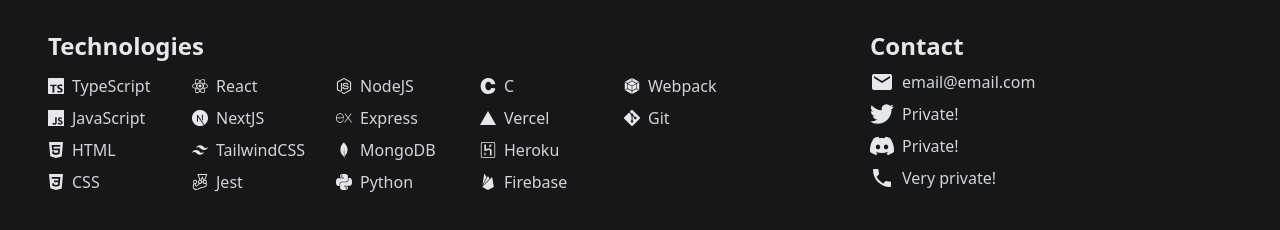
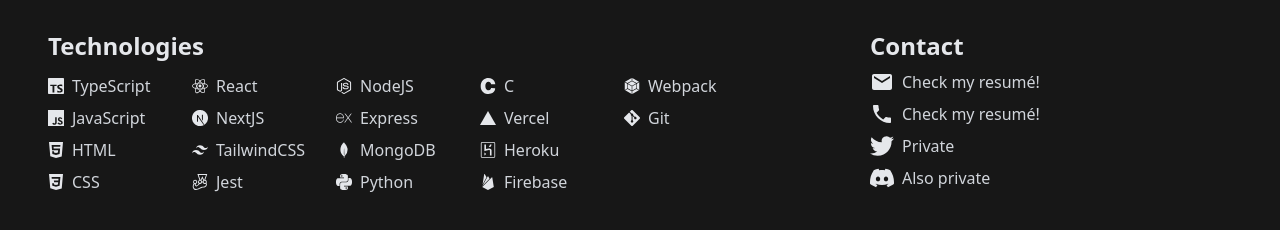
Before and after one commit to chowsteven/website, a Next.js app: page / in a window 1280 px wide. Shown: the part 1944-2174 px from the top of the page. Built offline with nearby package versions, Linux system fonts and the light colour scheme.

Commit message:
Remove email mailto

```diff
--- a/components/Contact.tsx
+++ b/components/Contact.tsx
@@ -5,24 +5,25 @@ import { ContactInfo } from './ContactInfo';
 
 export const Contact = () => {
   const contactInfo: { icon: JSX.Element; name: string }[] = [
-    { icon: <SiTwitter size={24} />, name: 'Private!' },
-    { icon: <SiDiscord size={24} />, name: 'Private!' },
-    { icon: <MdPhone size={24} />, name: 'Very private!' },
+    { icon: <MdEmail size={24} />, name: 'Check my resumé!' },
+    { icon: <MdPhone size={24} />, name: 'Check my resumé!' },
+    { icon: <SiTwitter size={24} />, name: 'Private' },
+    { icon: <SiDiscord size={24} />, name: 'Also private' },
   ];
 
   return (
     <div className='pl-12'>
       <p className='text-gray-200 text-2xl font-semibold mb-2'>Contact</p>
       <div className='flex flex-col gap-2'>
-        {/* email */}
+        {/* email
         <div className='flex gap-2'>
           <MdEmail size={24} className='text-gray-200' />
           <Link href='mailto:email@email.com'>
             <a className='text-gray-300'>email@email.com</a>
           </Link>
-        </div>
+        </div> */}
 
-        {/* twitter, discord, phone */}
+        {/* email, twitter, discord, phone */}
         {contactInfo.map((info, i) => (
           <ContactInfo key={i} info={info} />
         ))}
```
